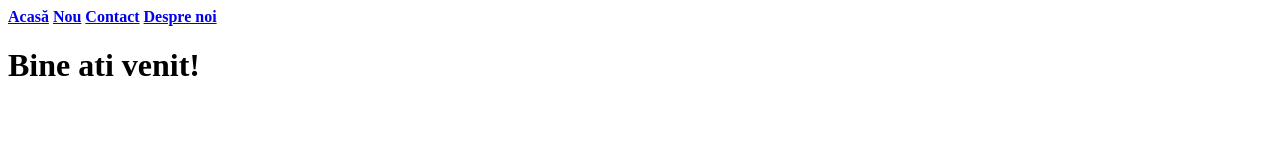
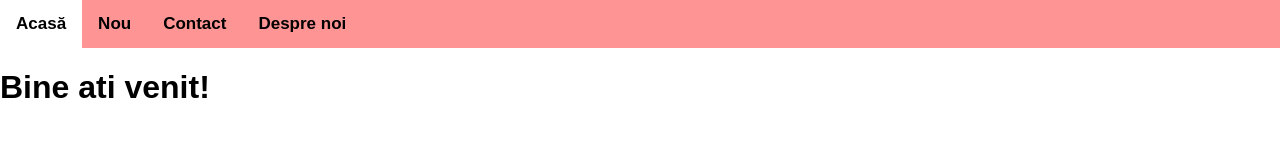
Before and after one commit to VladClince/Proiect_PIUG, a plain HTML site: page index.html in a window 1280 px wide. Drawn offline with Linux system fonts and the light colour scheme.

Commit message:
add styles for nav-bar

```diff
--- a/index.html
+++ b/index.html
@@ -6,6 +6,32 @@
     <meta name="viewport" content="width=device-width, initial-scale=1.0">
     <link rel="website icon" href="https://image.cnbcfm.com/api/v1/image/106537227-1589463911434gettyimages-890234318.jpeg?v=1589463982&w=1600&h=900">
     <title>Agentie de turism</title>
+
+    <style>
+        body {
+        margin: 0;
+        font-family: Arial, Helvetica, sans-serif;
+    }
+    .topnav {
+        overflow: hidden;
+        background-color: rgb(255, 148, 148);
+    }
+
+    .topnav a {
+      float: left;
+      color: rgb(0, 0, 0);
+      text-align: center;
+      padding: 14px 16px;
+      text-decoration: none;
+      font-size: 17px;
+    }
+
+    .topnav a:hover {
+      background-color: rgb(255, 255, 255);
+      color: rgb(0, 0, 0);
+    }
+
+    </style>
 
 </head>
 <body>
```
